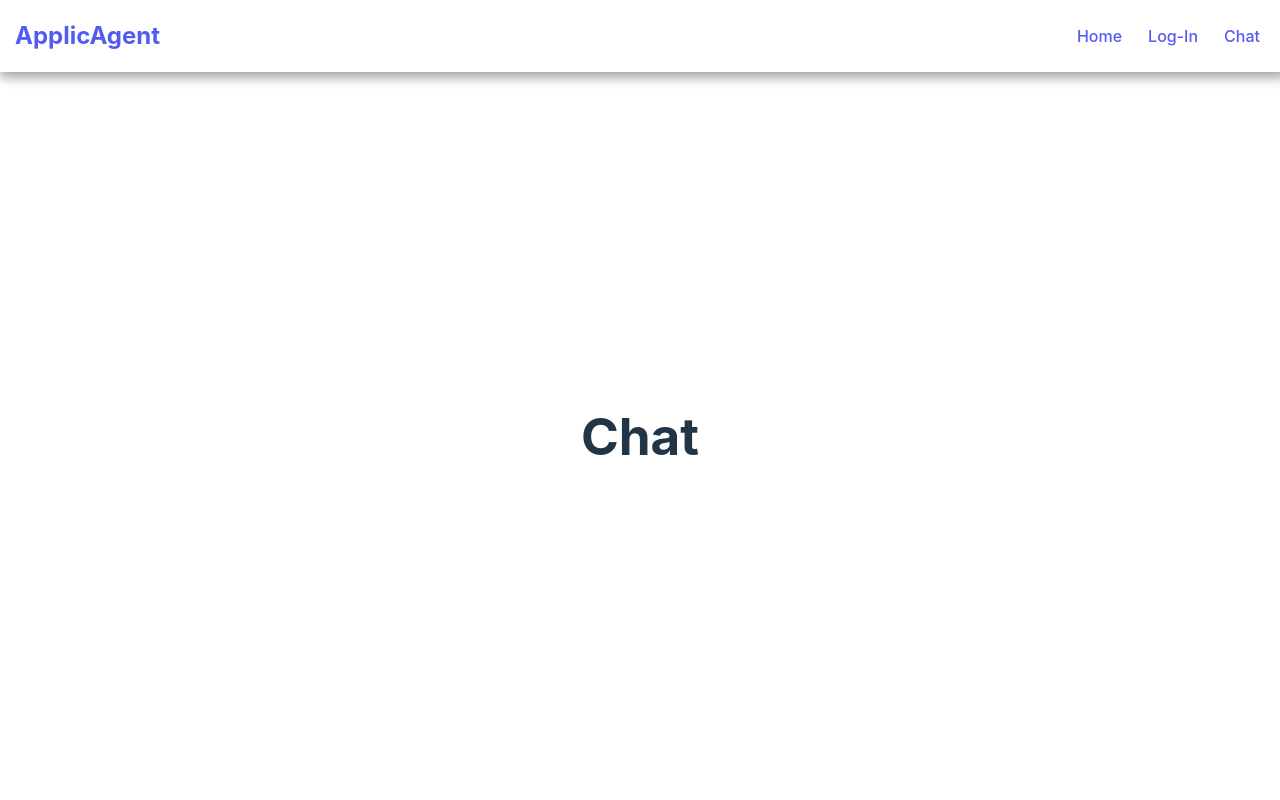
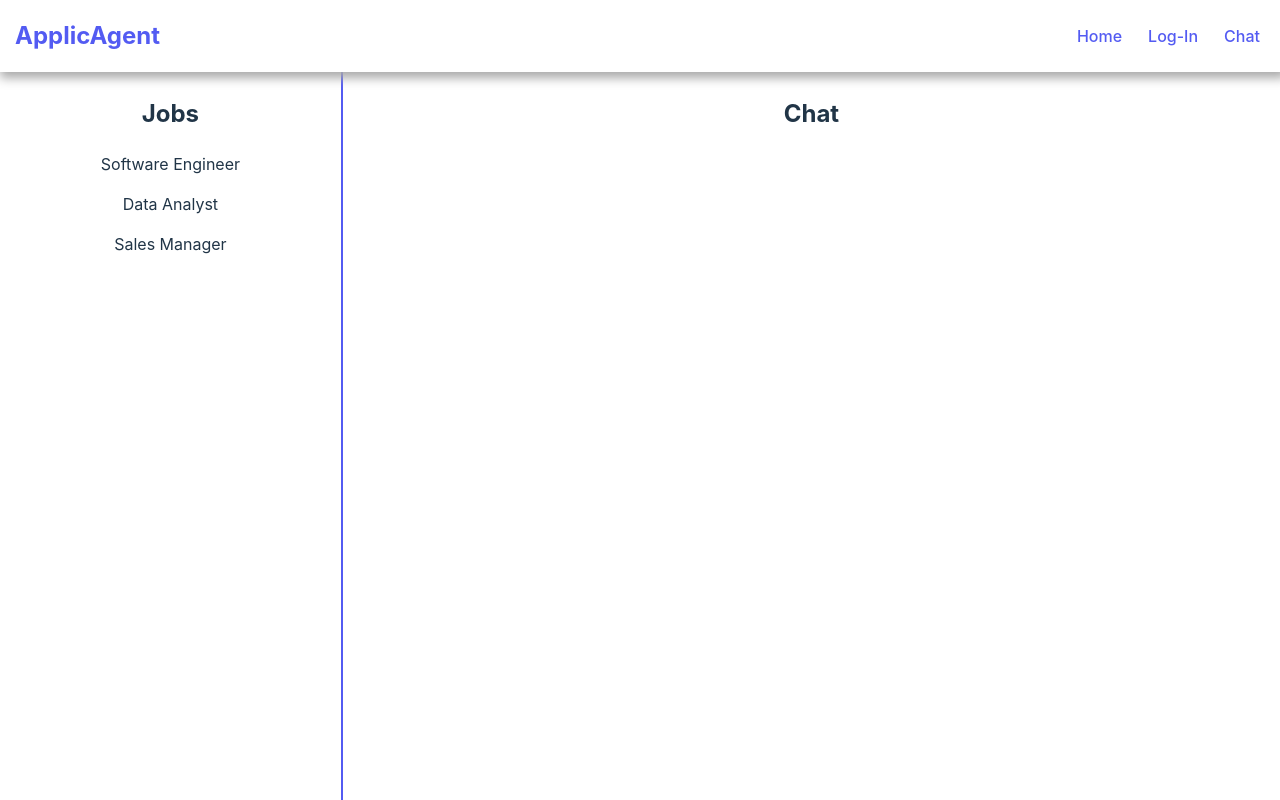
Before and after one commit to baeww/SkibidiRecruiter, a React (Vite) app in the folder client/: page /chat in a window 1280 px wide. Built offline with nearby package versions, Linux system fonts and the light colour scheme.

Commit message:
Start on Chat screen

```diff
--- a/client/src/App.css
+++ b/client/src/App.css
@@ -1,7 +1,7 @@
 #root {
   max-width: 1280px;
   margin: 0 auto;
-  padding: 2rem;
+  /* padding: 2rem; */
   text-align: center;
 }
 
@@ -73,7 +73,7 @@ a {
   /*letter-spacing: 0.05rem;*/
 }
 
-.guide-creation-link {
+.header-link {
   border-radius: 5px;
   color: #535bf2;
   padding: 5px;
@@ -82,3 +82,23 @@ a {
 #header-spacer {
   height: 9vh;
 }
+
+.chat-container {
+  display: flex;
+  padding-inline: 0;
+  height: 91vh;
+  width: 100vw;
+}
+
+.side-panel {
+  flex: 1;
+  border-right: 2px solid #535bf2;
+}
+
+.main-panel {
+  flex: 2.75;
+}
+
+.panel-header {
+  margin-top: 1.5rem;
+}
--- a/client/src/App.jsx
+++ b/client/src/App.jsx
@@ -9,13 +9,11 @@ function App() {
   return (
     <BrowserRouter>
       <Header />
-      <main>
-        <Routes>
+      <Routes>
           <Route path="/" element={<Landing />} />
           <Route path="/chat" element={<Chat />} />
           <Route path="/login" element={<Login />} />
         </Routes>
-      </main>
     </BrowserRouter>
   )
 }
--- a/client/src/Chat.jsx
+++ b/client/src/Chat.jsx
@@ -1,5 +1,15 @@
 export default function Chat() {
+    const jobs = ['Software Engineer', 'Data Analyst', 'Sales Manager'];
+
     return (
-        <h1>Chat</h1>
+        <div className='chat-container'>
+            <div className='side-panel'>
+                <h2 className='panel-header'>Jobs</h2>
+                {jobs.map((job, index) => <p key={index}>{job}</p>)}
+            </div>
+            <div className='main-panel'>
+                <h2 className='panel-header'>Chat</h2>
+            </div>
+        </div>
     );
 }
--- a/client/src/Header.jsx
+++ b/client/src/Header.jsx
@@ -5,9 +5,9 @@ export default function Header() {
         <nav className="header">
           <p id="logo">ApplicAgent</p>
           <div className="header-links">
-            <Link to="/" className="guide-creation-link" onClick={() => window.scroll(0, 0)}>Home</Link>
-            <Link to="/login" className="guide-creation-link" onClick={() => window.scroll(0, 0)}>Log-In</Link>
-            <Link to="/chat" className="guide-creation-link" onClick={() => window.scroll(0, 0)}>Chat</Link>
+            <Link to="/" className="header-link" onClick={() => window.scroll(0, 0)}>Home</Link>
+            <Link to="/login" className="header-link" onClick={() => window.scroll(0, 0)}>Log-In</Link>
+            <Link to="/chat" className="header-link" onClick={() => window.scroll(0, 0)}>Chat</Link>
           </div>
         </nav>
         <div id="header-spacer"></div>
--- a/client/src/index.css
+++ b/client/src/index.css
@@ -25,10 +25,10 @@ a:hover {
 
 body {
   margin: 0;
-  display: flex;
-  place-items: center;
-  min-width: 320px;
-  min-height: 100vh;
+  /* display: flex; */
+  /* place-items: center; */
+  /* min-width: 320px; */
+  /* min-height: 100vh; */
 }
 
 h1 {
```
